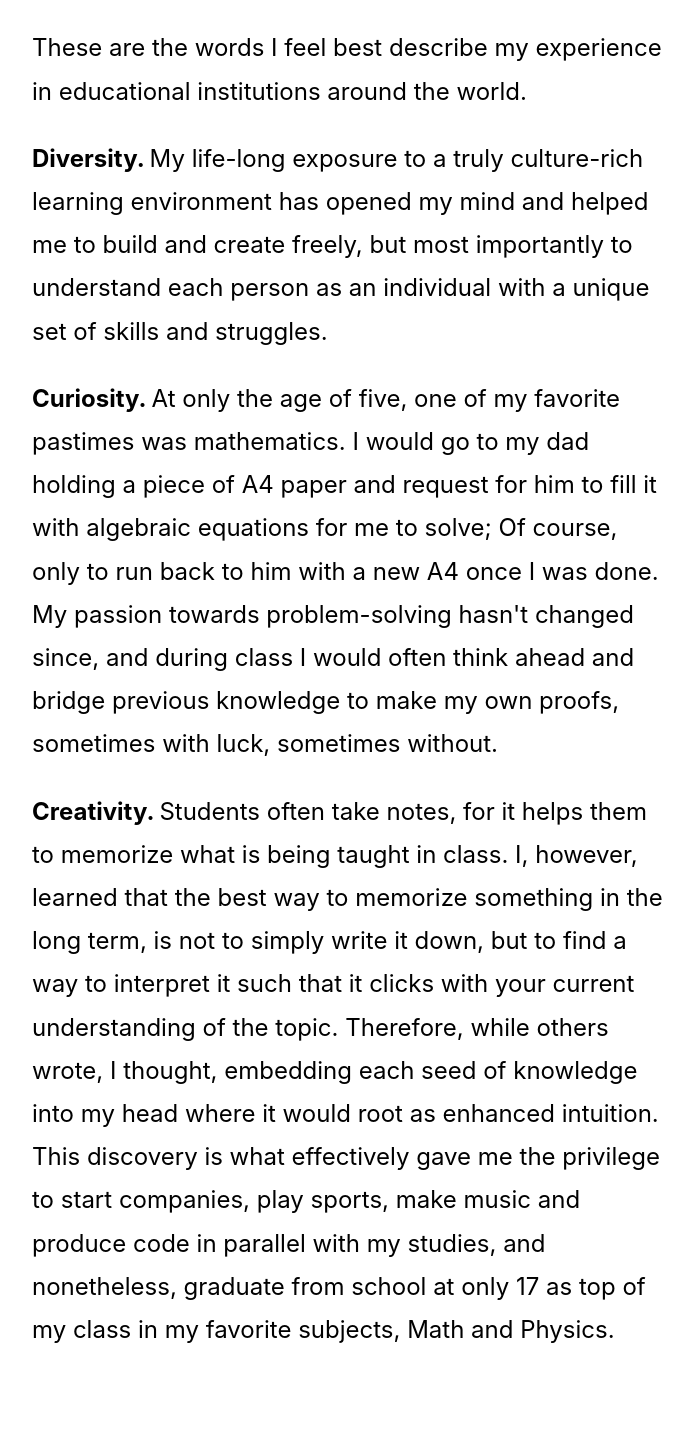
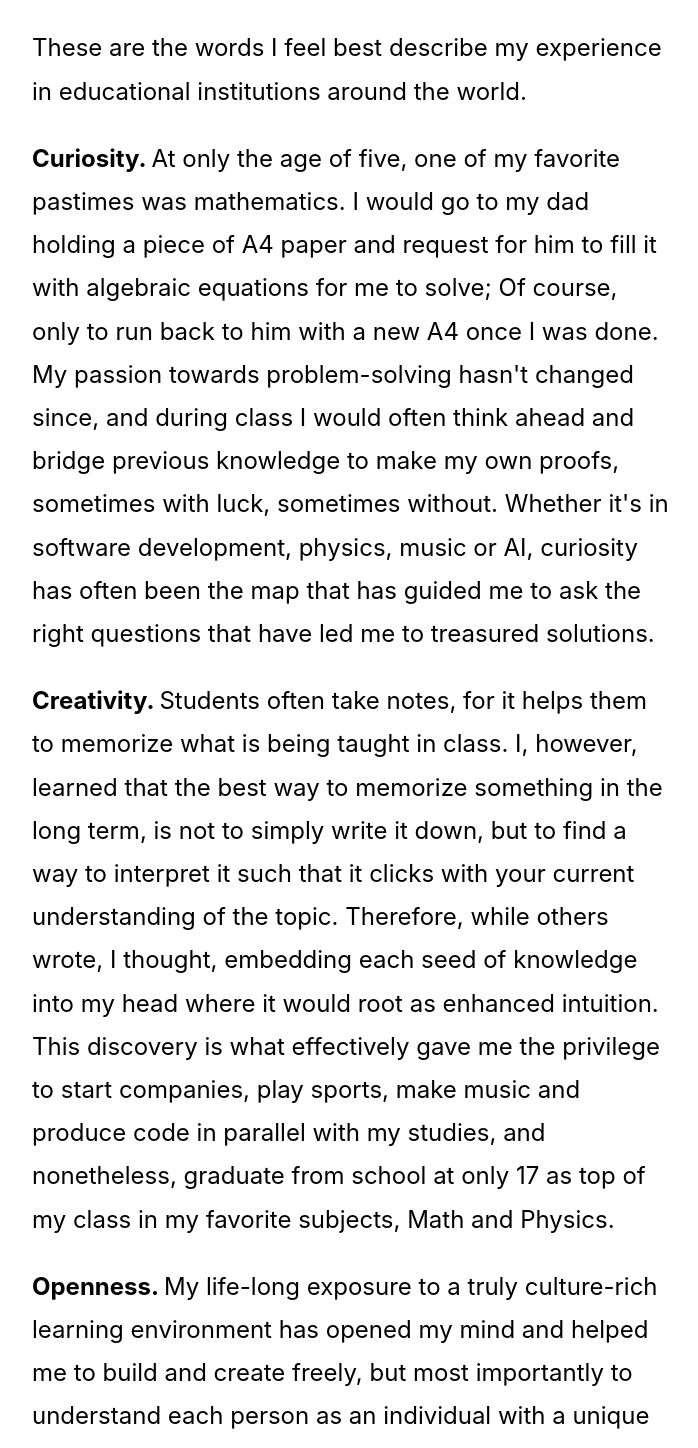
Before and after one commit to AAAwesomer/CV, a React (Create React App) app: page /education in a window 1280 px wide. Shown: the part 220-1668 px from the top of the page, without its empty margins (288-986 px from the left). Built offline with nearby package versions, Linux system fonts and the light colour scheme.

Commit message:
reformatted education text

```diff
--- a/src/components/education.js
+++ b/src/components/education.js
@@ -6,15 +6,12 @@ var Education = createReactClass({
   render() {
     return(
       <div className='attr'>
-        <h1 className='attr-header'>Diversity, Curiosity, Creativity.</h1>
-        <p>These are the words I feel best describe my experience in educational
-          institutions around the world.</p>
-        <p className='animaragraph'><span style={{fontWeight: 'bold'}}>Diversity. </span>
-              My life-long exposure to a truly culture-rich
-              learning environment has opened my mind and helped me to
-              build and create freely, but most importantly to understand
-              each person as an individual with a unique set of skills
-              and struggles.</p>
+        <h1 className='attr-header'>Curiosity, Creativity, Openness.</h1>
+
+        <p className='animaragraph'>
+              These are the words I feel best describe my experience in educational
+              institutions around the world.</p>
+
         <p className='animaragraph'><span style={{fontWeight: 'bold', marginTop: '20px'}}>Curiosity. </span>
               At only the age of five, one of my favorite
               pastimes was mathematics. I would go to my dad holding a
@@ -24,7 +21,11 @@ var Education = createReactClass({
               towards problem-solving hasn't changed since, and during
               class I would often think ahead and bridge previous
               knowledge to make my own proofs, sometimes with luck,
-              sometimes without.</p>
+              sometimes without. Whether it's in software development,
+              physics, music or AI, curiosity has often been the map that
+              has guided me to ask the right questions that have
+              led me to treasured solutions.</p>
+
         <p className='animaragraph'><span style={{fontWeight: 'bold'}}>Creativity. </span>
               Students often take notes, for it helps them to memorize what
               is being taught in class. I, however, learned that the best way
@@ -37,6 +38,13 @@ var Education = createReactClass({
               make music and produce code in parallel with my studies, and
               nonetheless, graduate from school at only 17 as top of my class
               in my favorite subjects, Math and Physics.</p>
+
+        <p className='animaragraph'><span style={{fontWeight: 'bold'}}>Openness. </span>
+              My life-long exposure to a truly culture-rich learning
+              environment has opened my mind and helped me to build
+              and create freely, but most importantly to understand
+              each person as an individual with a unique cultural
+              background and set of skills and struggles.</p>
       </div>
     )
   }
```
